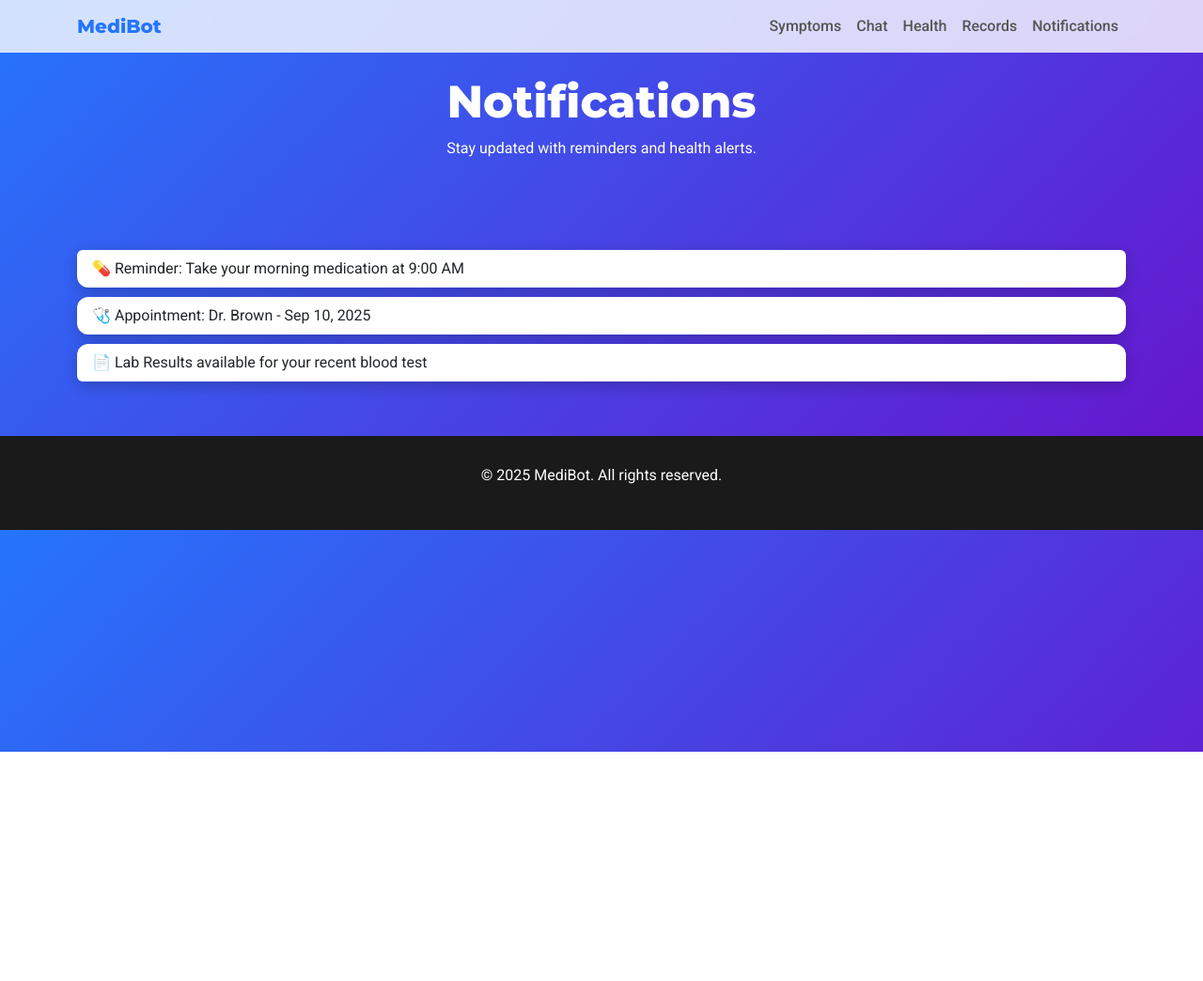
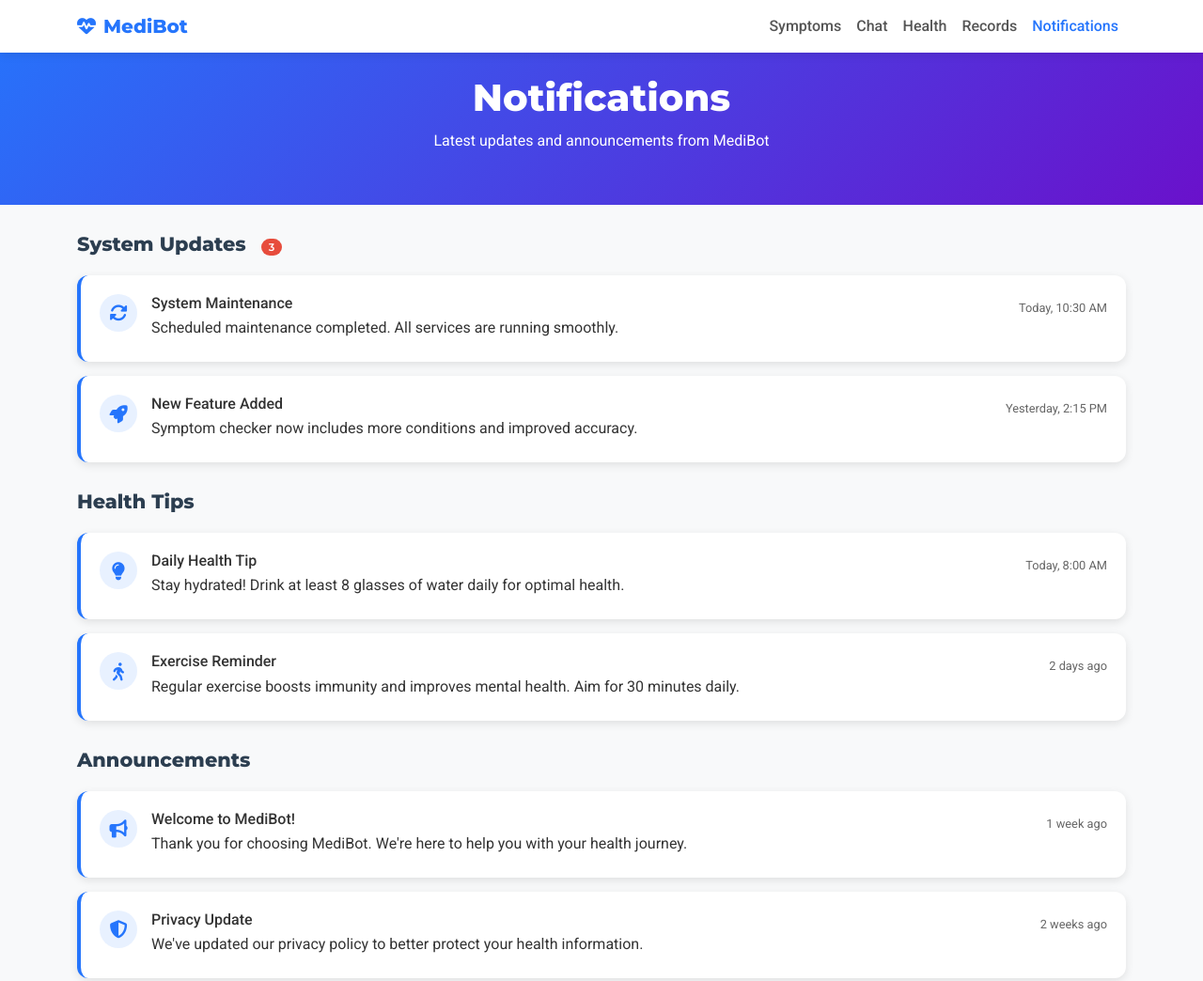
Before and after one commit to SalvaSoumya/MDEIBOT--A-MEDICAL-CHAT-ASSISTANT, a website: page frontendcloud/notifications.html in a window 1280 px wide. Shown: the top 1044 px of the page at 94% size. Before the commit the page ends 800 px from the top, so only its background shows below. Drawn offline with nearby package versions, Linux system fonts and the light colour scheme.

Commit message:
Revamp notifications page layout and styles
Updated styles and structure for notifications page, including new health tips and system updates sections.

```diff
--- a/frontendcloud/notifications.html
+++ b/frontendcloud/notifications.html
@@ -6,24 +6,150 @@
   <title>Notifications - MediBot</title>
   <link href="https://fonts.googleapis.com/css2?family=Roboto:wght@400;500;700&family=Montserrat:wght@600;800&display=swap" rel="stylesheet">
   <link href="https://cdn.jsdelivr.net/npm/bootstrap@5.3.2/dist/css/bootstrap.min.css" rel="stylesheet">
+  <link rel="stylesheet" href="https://cdnjs.cloudflare.com/ajax/libs/font-awesome/6.4.0/css/all.min.css">
   <style>
-    body { font-family: 'Roboto', sans-serif; background: linear-gradient(135deg, #2575fc, #6a11cb); margin:0; color:#fff;}
-    .navbar { background-color: #ffffffcc; backdrop-filter: blur(8px); }
-    .navbar-brand { font-family: 'Montserrat', sans-serif; font-weight:800; color:#2575fc !important;}
-    .nav-link { font-weight:500; color:#555 !important;}
-    .nav-link:hover { color:#2575fc !important;}
-    .page-header { text-align:center; padding:80px 20px;}
-    .page-header h1 { font-family:'Montserrat', sans-serif; font-weight:800; font-size:3rem;}
-    .list-group-item { border:none; margin-bottom:10px; border-radius:12px; box-shadow:0 5px 15px rgba(0,0,0,0.2);}
-    footer { background:#1a1a1a; color:#fff; padding:30px; text-align:center;}
-    footer a { color:#2575fc; text-decoration:none;}
+    :root {
+      --primary: #2575fc;
+      --secondary: #6a11cb;
+    }
+
+    body {
+      font-family: 'Roboto', sans-serif;
+      background: #f8f9fa;
+      margin: 0;
+      color: #333;
+      min-height: 100vh;
+    }
+
+    .navbar {
+      background-color: #ffffff;
+      box-shadow: 0 2px 10px rgba(0,0,0,0.1);
+    }
+
+    .navbar-brand {
+      font-family: 'Montserrat', sans-serif;
+      font-weight: 800;
+      color: var(--primary) !important;
+    }
+
+    .nav-link {
+      font-weight: 500;
+      color: #555 !important;
+    }
+
+    .nav-link:hover, .nav-link.active {
+      color: var(--primary) !important;
+    }
+
+    .page-header {
+      text-align: center;
+      padding: 80px 20px 40px;
+      background: linear-gradient(135deg, var(--primary), var(--secondary));
+      color: white;
+      margin-bottom: 30px;
+    }
+
+    .page-header h1 {
+      font-family: 'Montserrat', sans-serif;
+      font-weight: 800;
+      font-size: 2.5rem;
+      margin-bottom: 10px;
+    }
+
+    .notification-card {
+      border-radius: 12px;
+      padding: 20px;
+      margin-bottom: 15px;
+      box-shadow: 0 3px 10px rgba(0,0,0,0.1);
+      background: #fff;
+      border-left: 4px solid var(--primary);
+      transition: all 0.3s ease;
+    }
+
+    .notification-card:hover {
+      transform: translateY(-2px);
+      box-shadow: 0 5px 15px rgba(0,0,0,0.15);
+    }
+
+    .notification-icon {
+      width: 40px;
+      height: 40px;
+      border-radius: 50%;
+      display: flex;
+      align-items: center;
+      justify-content: center;
+      font-size: 1.2rem;
+      margin-right: 15px;
+      background: rgba(37, 117, 252, 0.1);
+      color: var(--primary);
+    }
+
+    .notification-time {
+      font-size: 0.8rem;
+      color: #666;
+      margin-top: 5px;
+    }
+
+    .notification-badge {
+      background: #e74c3c;
+      color: white;
+      border-radius: 20px;
+      padding: 2px 8px;
+      font-size: 0.7rem;
+      font-weight: 600;
+      margin-left: 10px;
+    }
+
+    .section-title {
+      font-family: 'Montserrat', sans-serif;
+      font-weight: 700;
+      color: #2c3e50;
+      margin: 30px 0 20px;
+      font-size: 1.3rem;
+    }
+
+    footer {
+      background: #1a1a1a;
+      color: #fff;
+      padding: 30px;
+      text-align: center;
+      margin-top: 50px;
+    }
+
+    .empty-state {
+      text-align: center;
+      padding: 50px 20px;
+      color: #666;
+    }
+
+    .empty-state i {
+      font-size: 4rem;
+      color: #ddd;
+      margin-bottom: 20px;
+    }
+
+    @media (max-width: 768px) {
+      .page-header {
+        padding: 70px 15px 30px;
+      }
+
+      .page-header h1 {
+        font-size: 2rem;
+      }
+
+      .notification-card {
+        padding: 15px;
+      }
+    }
   </style>
 </head>
 <body>
   <!-- Navbar -->
-  <nav class="navbar navbar-expand-lg fixed-top">
+  <nav class="navbar navbar-expand-lg navbar-light fixed-top">
     <div class="container">
-      <a class="navbar-brand" href="index.html">MediBot</a>
+      <a class="navbar-brand" href="index.html">
+        <i class="fas fa-heartbeat me-2"></i>MediBot
+      </a>
       <button class="navbar-toggler" type="button" data-bs-toggle="collapse" data-bs-target="#navbarNav">
         <span class="navbar-toggler-icon"></span>
       </button>
@@ -42,16 +168,113 @@
   <!-- Page Header -->
   <div class="page-header">
     <h1>Notifications</h1>
-    <p>Stay updated with reminders and health alerts.</p>
+    <p>Latest updates and announcements from MediBot</p>
   </div>
 
-  <!-- Notifications List -->
+  <!-- Content -->
   <div class="container mb-5">
-    <ul class="list-group">
-      <li class="list-group-item">💊 Reminder: Take your morning medication at 9:00 AM</li>
-      <li class="list-group-item">🩺 Appointment: Dr. Brown - Sep 10, 2025</li>
-      <li class="list-group-item">📄 Lab Results available for your recent blood test</li>
-    </ul>
+    <!-- System Notifications -->
+    <h3 class="section-title">System Updates <span class="notification-badge">3</span></h3>
+    <div class="notification-card">
+      <div class="d-flex align-items-start">
+        <div class="notification-icon">
+          <i class="fas fa-sync-alt"></i>
+        </div>
+        <div class="flex-grow-1">
+          <div class="d-flex justify-content-between align-items-start">
+            <h6 class="mb-1">System Maintenance</h6>
+            <small class="notification-time">Today, 10:30 AM</small>
+          </div>
+          <p class="mb-1">Scheduled maintenance completed. All services are running smoothly.</p>
+        </div>
+      </div>
+    </div>
+
+    <div class="notification-card">
+      <div class="d-flex align-items-start">
+        <div class="notification-icon">
+          <i class="fas fa-rocket"></i>
+        </div>
+        <div class="flex-grow-1">
+          <div class="d-flex justify-content-between align-items-start">
+            <h6 class="mb-1">New Feature Added</h6>
+            <small class="notification-time">Yesterday, 2:15 PM</small>
+          </div>
+          <p class="mb-1">Symptom checker now includes more conditions and improved accuracy.</p>
+        </div>
+      </div>
+    </div>
+
+    <!-- Health Tips -->
+    <h3 class="section-title">Health Tips</h3>
+    <div class="notification-card">
+      <div class="d-flex align-items-start">
+        <div class="notification-icon">
+          <i class="fas fa-lightbulb"></i>
+        </div>
+        <div class="flex-grow-1">
+          <div class="d-flex justify-content-between align-items-start">
+            <h6 class="mb-1">Daily Health Tip</h6>
+            <small class="notification-time">Today, 8:00 AM</small>
+          </div>
+          <p class="mb-1">Stay hydrated! Drink at least 8 glasses of water daily for optimal health.</p>
+        </div>
+      </div>
+    </div>
+
+    <div class="notification-card">
+      <div class="d-flex align-items-start">
+        <div class="notification-icon">
+          <i class="fas fa-walking"></i>
+        </div>
+        <div class="flex-grow-1">
+          <div class="d-flex justify-content-between align-items-start">
+            <h6 class="mb-1">Exercise Reminder</h6>
+            <small class="notification-time">2 days ago</small>
+          </div>
+          <p class="mb-1">Regular exercise boosts immunity and improves mental health. Aim for 30 minutes daily.</p>
+        </div>
+      </div>
+    </div>
+
+    <!-- General Announcements -->
+    <h3 class="section-title">Announcements</h3>
+    <div class="notification-card">
+      <div class="d-flex align-items-start">
+        <div class="notification-icon">
+          <i class="fas fa-bullhorn"></i>
+        </div>
+        <div class="flex-grow-1">
+          <div class="d-flex justify-content-between align-items-start">
+            <h6 class="mb-1">Welcome to MediBot!</h6>
+            <small class="notification-time">1 week ago</small>
+          </div>
+          <p class="mb-1">Thank you for choosing MediBot. We're here to help you with your health journey.</p>
+        </div>
+      </div>
+    </div>
+
+    <div class="notification-card">
+      <div class="d-flex align-items-start">
+        <div class="notification-icon">
+          <i class="fas fa-shield-alt"></i>
+        </div>
+        <div class="flex-grow-1">
+          <div class="d-flex justify-content-between align-items-start">
+            <h6 class="mb-1">Privacy Update</h6>
+            <small class="notification-time">2 weeks ago</small>
+          </div>
+          <p class="mb-1">We've updated our privacy policy to better protect your health information.</p>
+        </div>
+      </div>
+    </div>
+
+    <!-- Empty State (Hidden) -->
+    <div id="emptyState" class="empty-state" style="display: none;">
+      <i class="fas fa-bell-slash"></i>
+      <h4>No Notifications</h4>
+      <p>You're all caught up! Check back later for new updates.</p>
+    </div>
   </div>
 
   <!-- Footer -->
```
